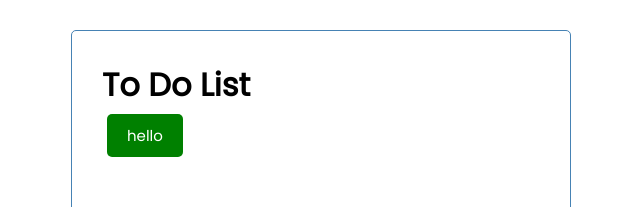
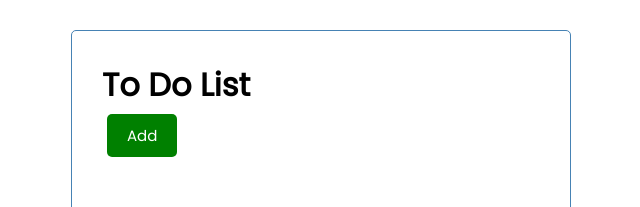
Before and after one commit to ytang913/React-To-Do, a React (Create React App) app in the folder todo/: page / in a window 1280 px wide. Shown: the top 207 px of the page, without its empty margins (319-959 px from the left). Built offline with nearby package versions, Linux system fonts and the light colour scheme.

Commit message:
updating

```diff
--- a/todo/src/components/Button.js
+++ b/todo/src/components/Button.js
@@ -1,6 +1,27 @@
+import PropTypes from 'prop-types'
+
 const Button = ({color, text}) => {
+    const onClick = () => {
+
+    }
+
+
     return(
-        <button style = {{backgroundColor:color}}className = 'btn'>{text}</button>
+        <button style = {{backgroundColor:color}}
+        className = 'btn'>
+            {text}
+        </button>
     )
 }
+
+Button.defaultProps = {
+    color: 'steelblue'
+}
+
+Button.propTypes = {
+    text: PropTypes.string,
+    color: PropTypes.string,
+
+}
+
 export default Button
--- a/todo/src/components/Header.js
+++ b/todo/src/components/Header.js
@@ -5,7 +5,7 @@
     return (
         <header>
             <h1>{title}</h1>
-            <Button color = 'green' text = 'hello'/>
+            <Button color = 'green' text = 'Add'/>
 
         </header>
 
```
